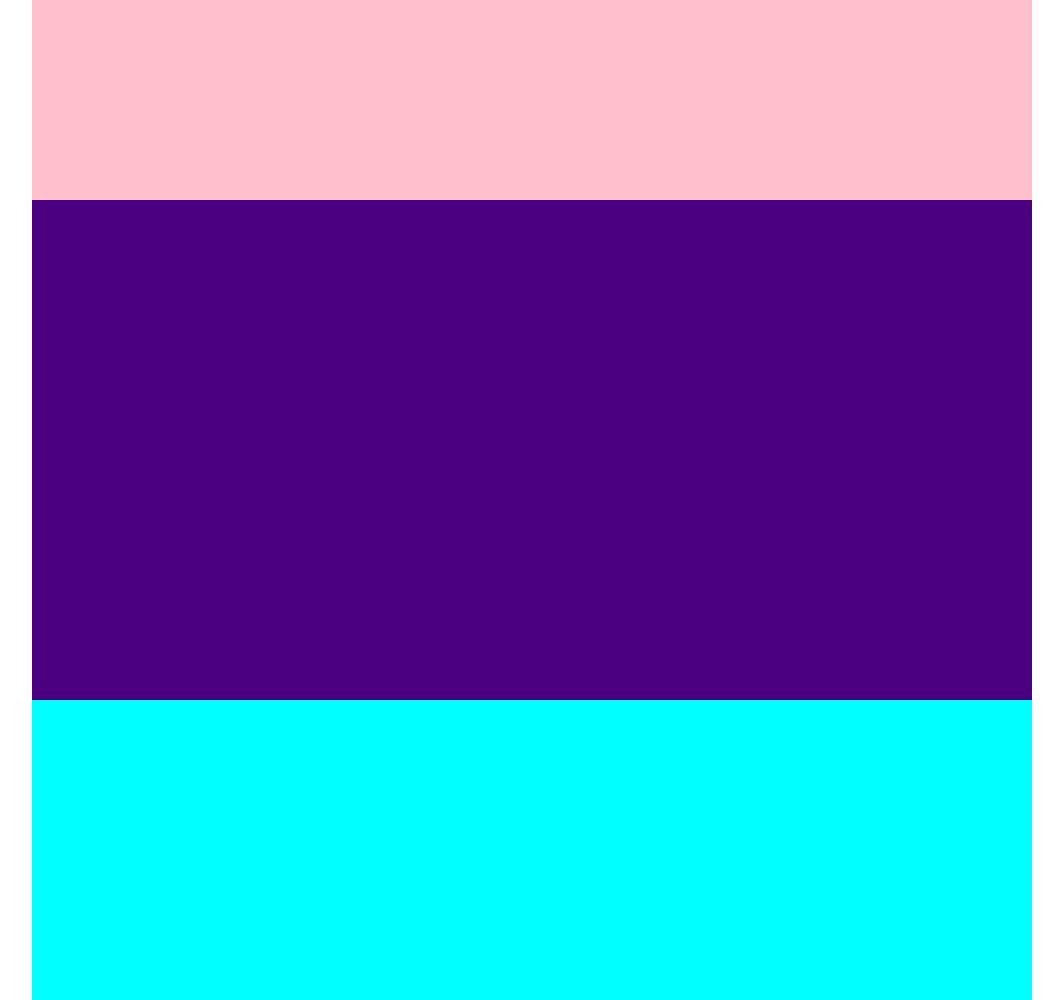
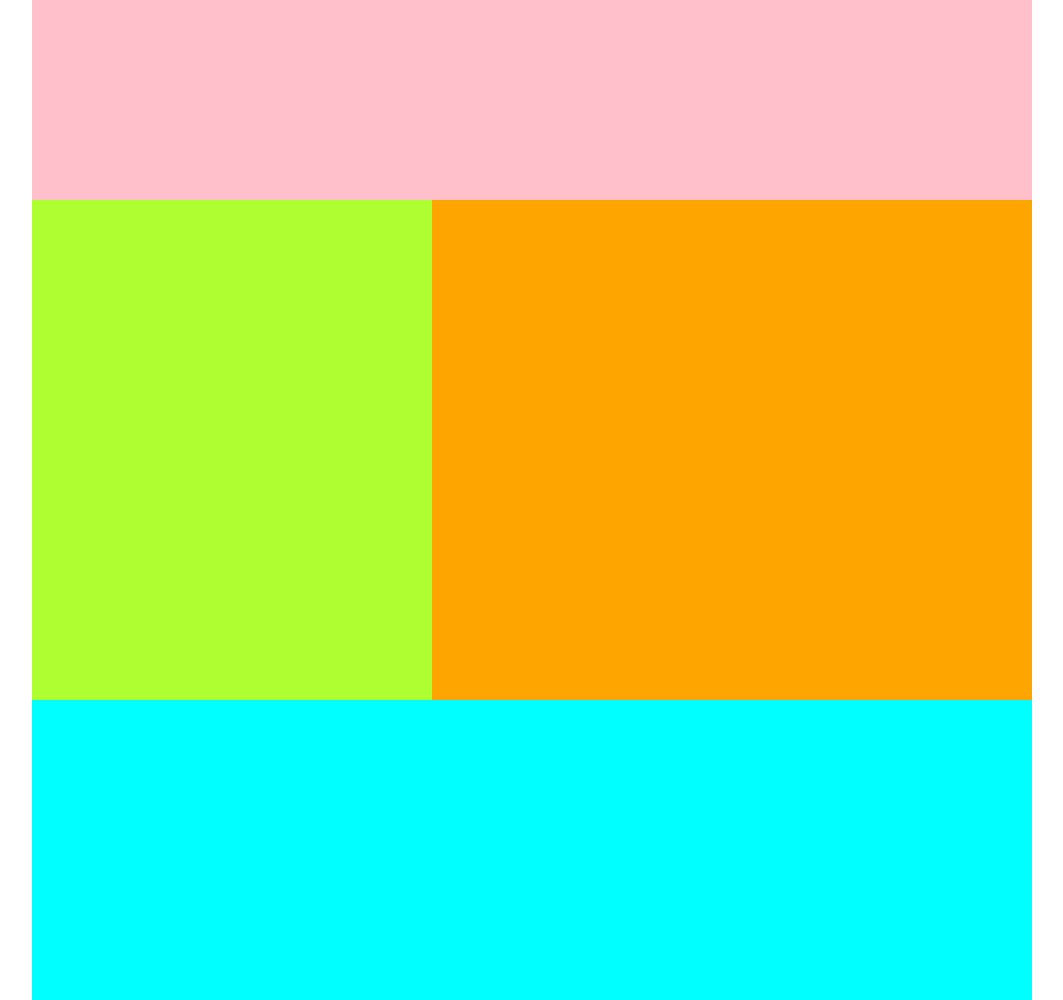
Before and after one commit to Shudongxu/sdx, a plain HTML site: page index.html in a window 1280 px wide. Shown: the whole page, without its empty margins (108-1171 px from the left). Drawn offline with Linux system fonts and the light colour scheme.

Commit message:
example2

```diff
--- a/css/main.css
+++ b/css/main.css
@@ -11,6 +11,16 @@
     margin:0 auto;
     background:#4B0082;
 }
+.left{
+    width:400px;height:500px;
+    background:#ADFF2F;
+    float:left;
+}
+.right{
+    width:600px;height:500px;
+    background:#FFA500;
+    float:right;
+}
 .bot{
     width:1000px;height:300px;
     margin:0 auto;
```
